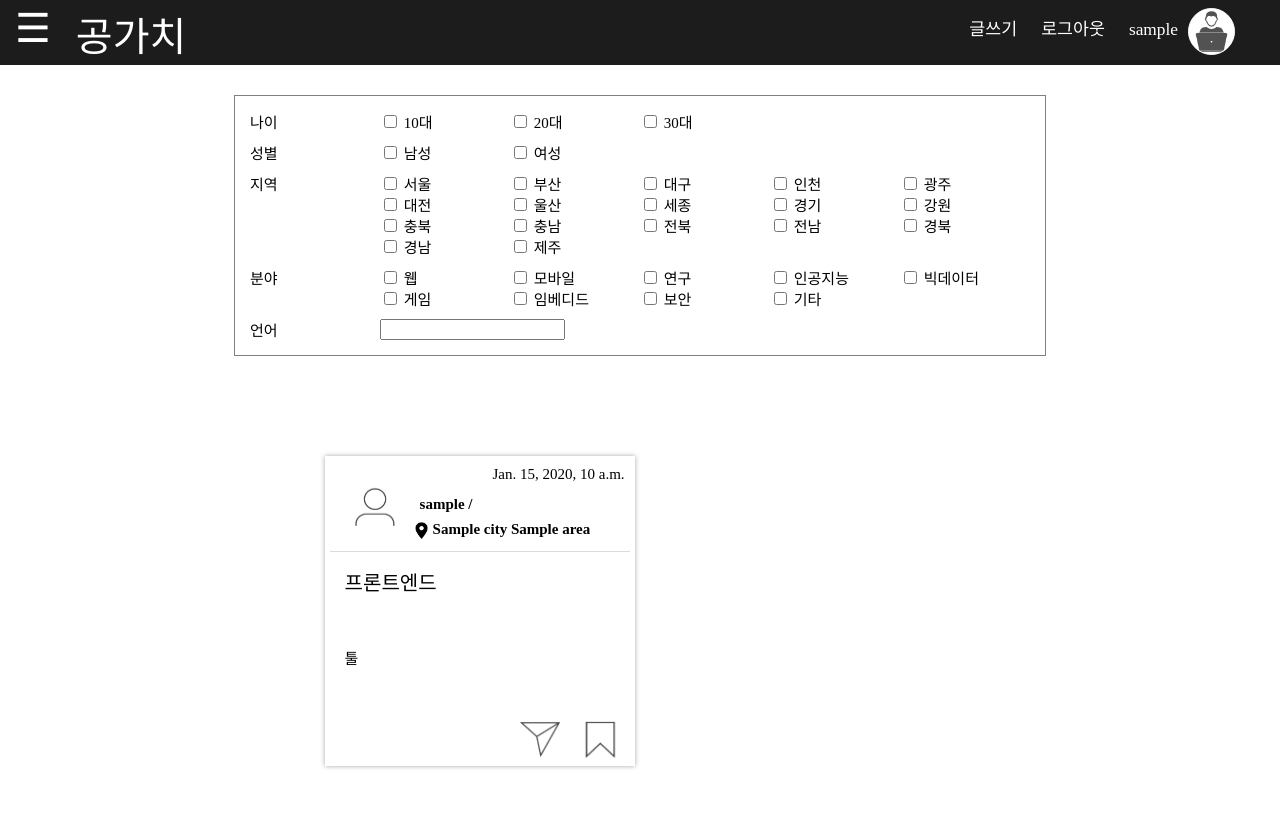
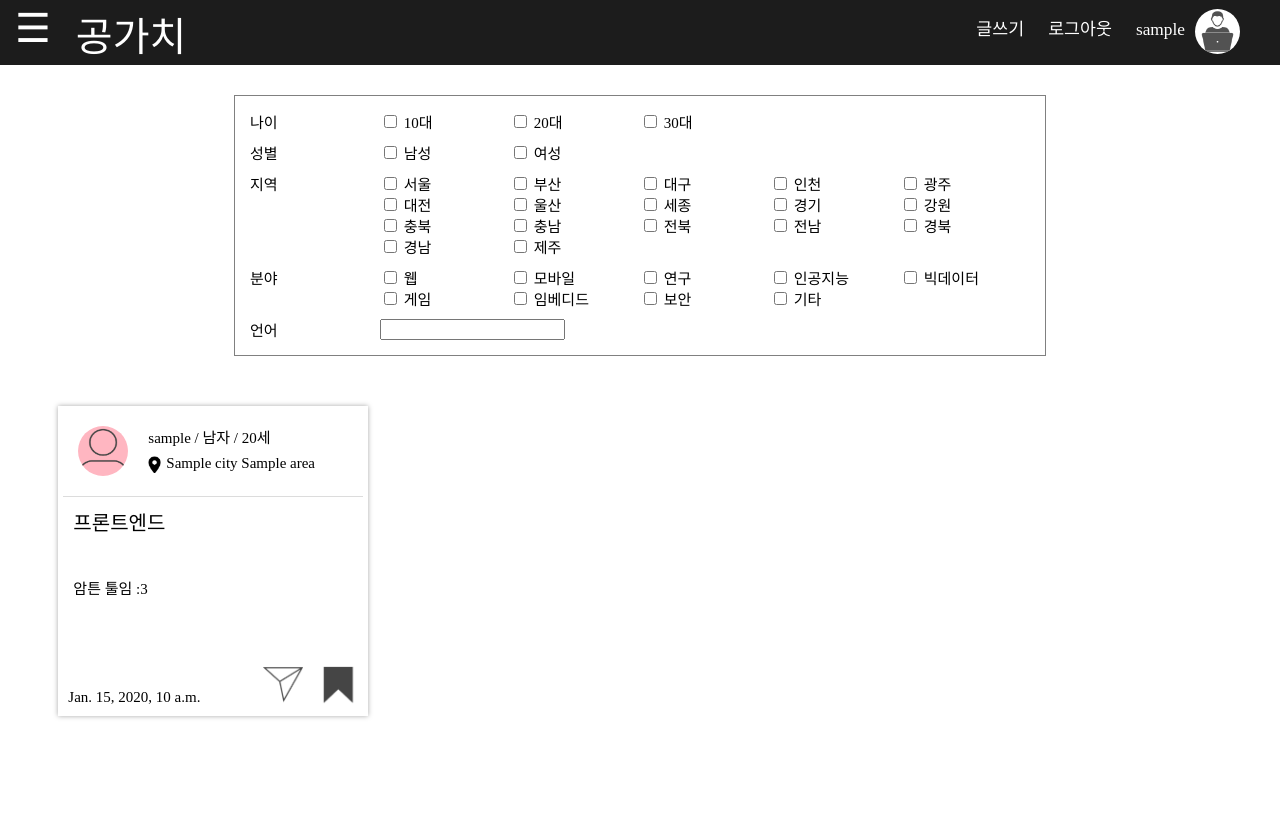
Before and after one commit to zeeyon/CompeteValue, a Django app: page /1 in a window 1280 px wide. After the commit the page ends 719 px from the top, so only its background shows below. Run offline with Django 3.2, Linux system fonts and the light colour scheme; a user stored in the database is signed in; tables that the repository leaves empty hold one stand-in row (values such as "Sample post"); some libraries are stand-ins or nearby versions; some web fonts are replaced.

Commit message:
스크랩 버튼을 토글 형식으로 수정
스크랩 버튼을 토글 형식으로 수정

```diff
--- a/likecompetition/likecompetition/static/base.css
+++ b/likecompetition/likecompetition/static/base.css
@@ -9,10 +9,11 @@ table, caption, tbody, tfoot, thead, tr, th, td,
 article, aside, canvas, details, figcaption, figure,
 footer, header, hgroup, menu, nav, section, summary,
 time, mark, audio, video {
+	padding:0;
 	margin:0;
-	padding:0;
 	border:0;
 	outline:0;
+	color:black;
 	font-size:100%;
 	vertical-align:baseline;
 	text-decoration:none;
@@ -36,64 +37,107 @@ time, mark, audio, video {
 }
 
 /**
-* 헤더
+* header
 */
 header{
+	display:flex;
 	position:fixed;
-	top:0px;
+	top:0;
+	z-index:90;
+	box-sizing:border-box;
 	width:100%;
-	height:55px;
-	padding:5px 15px;
+	height:65px;
+	padding:5px 30px 5px 15px;
 	background-color:#1C1C1C;
-	font-family:'TmoneyRoundWindExtraBold';
-	vertical-align:middle;
 }
-.hamburger-button{
-	float:left;
+header *{
+	font-family:'IBMPlexSansKR-Light';
+	color:white;
+}
+header .hamburger-button{
 	font-size:30pt;
-	color:white;
 	cursor:pointer;
 }
-.header-logo{
-	float:left;
-}
-.header-logo a{
-	padding:0px 25px;
+header .header-logo a{
+	padding:0 25px;
+	font-family:'TmoneyRoundWindExtraBold';
 	font-size:30pt;
-	color:white;
 }
 
 /**
-* 헤더 메뉴
+* main-menu
 */
-#header-menu{
-	float:right;
-	margin-right:50px;
+#main-menu{
+	margin-left:auto;
 }
-#header-menu ul{
+#main-menu>ul{
 	list-style:none;
 }
-#header-menu li{
+#main-menu>ul>li{
 	display:inline;
-	padding:0px 10px;
+	padding:0 10px;
 	line-height:50px;
-	cursor:pointer;
 }
-#header-menu>ul>li>a{
-    font-family:'IBMPlexSansKR-Light';
+#main-menu>ul>li>a{
 	font-size:13pt;
-	color:white;
 }
-#header-menu>ul>li>a:hover, #header-menu>ul>li>a:active{
+/*
+#main-menu ul li a:hover, #main-menu ul li a:active{
 	text-decoration:underline;
+}
+*/
+#main-menu .profile .user-image{
+	width:45px;
+	height:45px;
+    margin-left:10px;
+	border-radius:25px;
+	background-color:white;
+	vertical-align:middle;
 }
 
 /**
-* 사이드바
+* user-menu
+*/
+#user-menu{
+	position:absolute;
+	top:85px;
+	right:30px;
+	border-radius:0 0 7px 7px;
+	opacity:0;
+	visibility:hidden;
+	transition:all 0.3s ease;
+}
+#main-menu .profile:hover #user-menu{
+	top:65px;
+	opacity:1;
+	visibility:visible;
+}
+#user-menu>ul{
+	list-style:none;
+}
+#user-menu>ul>li>a{
+	display:block;
+	width:100px;
+	padding:10px 15px;
+	background-color:rgb(238, 238, 238);
+	font-size:15px;
+	color:black;
+	line-height:30px;
+	text-align:center;
+	transition:all 0.3s ease;
+}
+#user-menu>ul>li>a:hover{
+	background-color:rgb(221, 221, 221);
+	font-size:18px;
+}
+
+/**
+* side-bar
 */
 #side-bar{
 	position:fixed;
-	top:0px;
+	z-index:100;
+	top:0;
 	left:-300px;
 	width:280px;
 	height:100%;
@@ -104,7 +148,7 @@ header{
 	transition:left 0.5s;
 }
 #side-bar.open{
-	left:0px;
+	left:0;
 }
 #side-bar>ul>li{
 	padding-left:10px;
@@ -129,74 +173,6 @@ header{
 * 본문
 */
 #content{
-	display:table;
 	padding-top:30px;
 	margin:0 auto;
 }
-.content-main{
-	font-family:'Nanum Gothic', sans-serif;
-	font-size:15pt;
-}
-.content-main>.content-main-title{
-	font-size:180%;
-}
-/*
-@media (max-width:960px){
-	.content-main{
-		padding:0px 10px;
-	}
-}
-*/
-
-#user_image{
-	width:45px;
-	height:45px;
-    margin-left:10px;
-	background-color:white;
-	border:1px solid white;
-	border-radius:25px;
-	vertical-align:middle;
-}
-
-/**
-*  dropdown
-*/
-.user_dropdown{
-	position:absolute;
-	right:50px;
-	top:65px;
-	visibility:hidden;
-	color:black;
-	transition:all 0.3s ease;
-	border-radius:0px 0px 7px 7px;
-	transform:translateY(10px);
-	cursor:default;
-	font-family:'IBMPlexSansKR-Light';
-}
-
-.header_user:hover .user_dropdown{
-	visibility:visible;
-	transform:translateY(0px);
-}
-
-.user_dropdown li{
-	padding:0px !important;
-}
-
-.user_dropdown li a{
-	display:block;
-	text-decoration:none;
-	font-size:15px;
-	padding:10px 15px;
-	width: 100px;
-	transition:all 0.3s ease;
-	color:black;
-	background-color:rgb(238, 238, 238);
-	line-height:30px;
-	text-align:center;
-}
-
-.user_dropdown li a:hover{
-	font-size:18px;
-	background-color:rgb(221, 221, 221);
-}
--- a/likecompetition/likecompetition/static/base.js
+++ b/likecompetition/likecompetition/static/base.js
@@ -2,3 +2,6 @@ function toggleMenu(){
 	var sideBar=$("#side-bar");
 	sideBar.toggleClass('open');
 }
+
+axios.defaults.xsrfCookieName = 'csrftoken';
+axios.defaults.xsrfHeaderName = 'X-CSRFToken';
--- a/likecompetition/likecompetition/templates/base.html
+++ b/likecompetition/likecompetition/templates/base.html
@@ -12,19 +12,20 @@
 </head>
 <body>
 	<script src="https://cdn.jsdelivr.net/npm/vue/dist/vue.js"></script>
+	<script src="https://cdn.jsdelivr.net/npm/axios/dist/axios.min.js"></script>
 	<script src="https://code.jquery.com/jquery-3.5.1.min.js"></script>
 	<section id="wrap">
 		<header>
 			<div class="hamburger-button" onclick="toggleMenu()">☰</div>
 			<div class="header-logo"><a href="/">공가치</a></div>
-			<nav id="header-menu">
+			<nav id="main-menu">
 				<ul>
 					<li><a href="{% url 'post_create' %}">글쓰기</a></li>
 					{% if user.is_authenticated %}
 					<li><a href="{% url 'logout' %}">로그아웃</a></li>
-					<li class="header_user">
-						<a>{{ user.nickname }}<img id="user_image" src="{% static 'images/header_user_image.png' %}"></a>
-						<div class="user_dropdown">
+					<li class="profile">
+						<a href="#">{{ user.nickname }}<img class="user-image" src="{% static 'images/header_user_image.png' %}"></a>
+						<div id="user-menu">
 							<ul>
 								<li><a href="{% url 'mypage' %}">내 정보</a></li>
 								<li><a href="#">쪽지</a></li>
@@ -62,7 +63,7 @@
 			</section>
 		</div>
 	</section>
+	<script src="{% static 'base.js' %}"></script>
 	{% block end %}{% endblock %}
-	<script src="{% static 'base.js' %}"></script>
 </body>
 </html>
--- a/likecompetition/likecompetition/views.py
+++ b/likecompetition/likecompetition/views.py
@@ -1,25 +1,16 @@
 from django.shortcuts import redirect, render
 from django.views.generic.base import View
 from django.core.paginator import Paginator
-from posts.models import Post
+from posts.models import Post, Scrap
 
-class BaseView(View):
-    def dispatch(self, request, *args, **kwargs):
-        if request.method == 'GET':
-            handler = getattr(self, request.method.lower(), self.http_method_not_allowed)
-        elif request.method == 'POST':
-            method = request.POST.get('_method', 'POST')
-            handler = getattr(self, method.lower(), self.http_method_not_allowed)
-        else:
-            handler = self.http_method_not_allowed
-        return handler(request, *args, **kwargs)
-
-class IndexView(BaseView):
+class IndexView(View):
     def get(self, request, *args, **kwargs):
         page = self.kwargs.get('page')
         if page == None:
             return redirect('index_page', page=1)
         posts = Post.objects.all().order_by('-id')
-        paginator = Paginator(posts, 30)
+        paginator = Paginator(posts, 20)
         posts = paginator.get_page(page)
+        for post in posts:
+            post.scrapped = 'true' if request.user.is_authenticated and Scrap.objects.filter(user=request.user, post=post).exists() else 'false'
         return render(request, 'index.html', {'posts': posts})
--- a/likecompetition/posts/static/index.css
+++ b/likecompetition/posts/static/index.css
@@ -5,14 +5,14 @@
 	display:table;
 	min-width:800px;
 	max-width:800px;
-	padding:5px 5px;
+	padding:5px;
+    margin:0 auto;
 	border:1px solid gray;
 	font-family:'IBMPlexSansKR-Light';
 	font-size:15px;
 }
 #filter-box .filter{
 	display:table;
-	width:100%;
 	margin:10px 10px;
 }
 #filter-box .filter .filter-name, #filter-box .filter .filter-options{
@@ -26,6 +26,10 @@
 	float:left;
 	width:130px;
 }
+
+/**
+* check-list
+*/
 #check-list ul{
 	list-style:none;
 }
@@ -49,138 +53,119 @@
 	font-size:20px;
 	cursor:pointer;
 }
+
 /**
 * posts
 */
 #posts{
-	margin-top:100px;
-	font-family:'IBMPlexSansKR-Light';
-	width: 90%;
-	margin-left: auto;
-	margin-right: auto;
-	clear: both;
+    display:flex;
+    flex-wrap:wrap;
+    justify-content:space-around;
+    overflow:auto;
+    margin-top:25px;
+    font-family:'IBMPlexSansKR-Light';
 }
-
-#post_card{
+#posts .post-card{
+    position:relative;
+	width:300px;
+	height:300px;
+	padding:5px;
+    margin:25px;
 	box-shadow:0px 0px 5px darkgray;
-	width: 300px;
-	height: 300px;
-	padding: 5px;
-	position: relative;
-	float: left;
-	margin-left: 50px;
-	margin-bottom: 50px;
-	z-index: 10;
 }
-
-#post_card:hover{
+#posts .post-card:hover{
 	box-shadow:0px 0px 5px gray;
 }
-
-#post_card ul{
-	list-style: none;
-	border-bottom: 1px solid gainsboro;
+#posts .post-card .profile{
+    display:flex;
+    align-items:center;
+    width:100%;
+    padding-bottom:5px;
+    border-bottom:1px solid gainsboro;
+    font-size:15px;
 }
-
-#post_card ul li:nth-child(2), #post_card ul li:nth-child(3), #post_card ul li:nth-child(4){
-	font-size: 15px;
-	position: absolute;
+#posts .post-card .profile-image-box{
+    font-size:0;
 }
-
-#post_card ul li:nth-child(1) div{
-	border-radius: 30px;
-	width: 40px;
-	height: 40px;
-	padding: 10px;
-	margin: 15px;
+#posts .post-card .profile-image{
+    width:50px;
+    height:50px;
+    margin:15px;
+    border-radius:25px;
+    background-color:lightpink;
 }
-
-#post_card ul li:nth-child(1) img{
-	width: 40px;
-	height: 40px;
+#posts .post-card .user-info-box{
+    margin-left:5px;
+    line-height:25px;
 }
-
-#post_card ul li:nth-child(2){
-	top: 40px;
-	left: 95px;
-	font-weight: 700;
+#posts .post-card .user-info-box .location::before{
+    content:'';
+    display:inline-block;
+    width:13px;
+    height:17px;
+    margin-right:5px;
+    background:url(./images/post_card_location.png);
+    background-size:100%;
+    vertical-align:middle;
 }
-
-#post_card ul li:nth-child(3){
-	top: 10px;
-	right: 10px;
+#posts .post-card .field, #posts .post-card .tool{
+    height:50px;
+    padding:10px;
 }
-
-#post_card ul li:nth-child(4){
-	font-weight: 700;
-	top: 65px;
-	left: 90px;
+#posts .post-card .field{
+    font-family:'TmoneyRoundWindExtraBold';
+    font-size:20px;
 }
-
-#post_card ul li:nth-child(4) img{
-	vertical-align: middle;
-	padding-right: 5px;
-	z-index: -1;
+#posts .post-card .tool{
+    font-size:15px;
 }
-
-#post_card_field{
-	padding: 15px;
-	overflow: hidden;
-	font-size: 20px;
-	height: 50px;
-	width:280px;
-	font-family: 'TmoneyRoundWindExtraBold';
+#posts .post-card .date{
+    position:absolute;
+    left:10px;
+    bottom:10px;
+    font-size:15px;
 }
-
-#post_card_tool{
-	padding: 15px;
-	overflow: hidden;
-	font-size: 15px;
-	width:280px;
-	height:50px;
+#posts .post-card .icon{
+	position:absolute;
+    right:10px;
+	bottom:10px;
+    font-size:0;
 }
-
-#post_card_icon{
-	position: absolute;
-	bottom: 0px;
-	right: 0px;
-	padding-left: 5px;
-	z-index: -1;
+#posts .post-card .icon a{
+    display:inline-block;
+    z-index:10;
+    width:40px;
+    height:40px;
+    margin-left:15px;
 }
-
-#post_card_icon img{
-	width: 40px;
-	height: 40px;
+#posts .post-card .icon .message{
+    background:url(./images/post_card_message.png);
+    background-size:100%;
 }
-
-#post_card_icon a{
-	padding-right: 15px;
-	cursor: pointer;
-	width: 40px;
-	height: 40px;
-	display: inline-block;
-	z-index: 20;
+#posts .post-card .icon .scrap{
+    background:url(./images/post_card_scrap.png);
+    background-size:100%;
 }
-
-#post_card_icon img:hover{
-	width: 42px;
-	height: 42px;
+#posts .post-card .icon .scrap.scrapped{
+    background:url(./images/post_card_scrapped.png);
+    background-size:100%;
+}
+#posts .post-card.filling-empty-space{
+    height:0;
+    padding:0 5px;
+    margin:0 25px;
 }
 
 /**
 *  post page
 */
-
 #post_page{
-	clear: both;
-	font-family: 'TmoneyRoundWindExtraBold';
-	text-align: center;
-	margin: 20px;
-	font-size: 25px;
+	margin:20px;
+    font-family:'TmoneyRoundWindExtraBold';
+	font-size:25px;
+    text-align:center;
 }
-
 #post_page a{
-	text-decoration: none;
+    padding-left:30px;
 	color:black;
-	padding-left: 30px;
 }
--- a/likecompetition/posts/static/index.js
+++ b/likecompetition/posts/static/index.js
@@ -51,3 +51,38 @@ var filter_box = new Vue({
 		}
 	}
 })
+
+var scrap = {
+	delimiters: ['[[', ']]'],
+	template: '<a class="scrap" v-bind:class="{ scrapped: this.isScrapped }" href="#" v-on:click="toggle_scrap()"></a>',
+	props: {
+		url: String,
+		initialScrapped: Boolean
+	},
+	data: function() {
+		return {
+			isScrapped: this.initialScrapped
+		}
+	},
+	methods: {
+		toggle_scrap: function() {
+			var method = this.isScrapped ? 'delete' : 'post';
+			this.isScrapped = !this.isScrapped;
+			axios({
+				method: method,
+				url: comp.url
+			})
+			.catch(function(error) {
+				console.log(error);
+			})
+		}
+	}
+}
+
+var posts = new Vue({
+	delimiters: ['[[', ']]'],
+	el: '#posts',
+	components: {
+		'scrap': scrap
+	}
+})
--- a/likecompetition/posts/templates/index.html
+++ b/likecompetition/posts/templates/index.html
@@ -30,52 +30,42 @@
     </div>
 </div>
 
-<div id="posts">
+<div id="posts" v-cloak>
     {% for post in posts %}
-        <div id="post_card">
-            <a style="text-decoration:none !important; color:black !important; " href="{% url 'post_detail' post.id %}">
-                <ul>
-                    <li>
-                        <div id="post_card_user"><img src="{% static '/images/post_card_user.png' %}"></div>
-                    </li>
-                    <li>
-                        {{ post.user }} / {{ post.gender }}
-                    </li>
-                    <li>
-                        {{ post.date }}
-                    </li>
-                    <li>
-                        <img src="{% static '/images/post_card_location.png' %}" style="width: 13px; height: 17px;">{{ post.city }} {{ post.area }}
-                    </li>
-                </ul>
-                <div id="post_card_field">
-                    {{ post.field }}
+    <div class="post-card">
+        <a href="{% url 'post_detail' post.id %}">
+            <div class="profile">
+                <div class="profile-image-box"><img class="profile-image" src="{% static '/images/post_card_user.png' %}"></div>
+                <div class="user-info-box">
+                    <span class="user-info">{{ post.user }} / 남자 / 20세</span><br>
+                    <span class="location">{{ post.city }} {{ post.area }}</span>
                 </div>
-                <div id="post_card_tool">
-                    툴
-                </div>
-            </a>
-
-            <div id="post_card_icon">
-                <a href="#" onclick=""><img src="{% static '/images/post_card_message.png' %}"></a>
-                <form class="inline_form" action="{% url 'scrap_detail' post.id %}" method="post">
-                    {% csrf_token %}
-                    <a href="#" onclick="parentNode.submit();"><img src="{% static '/images/post_card_scrap.png' %}"></a>
-                </form>
             </div>
+        </a>
+        <a href="{% url 'post_detail' post.id %}">
+            <div class="field">{{ post.field }}</div>
+            <div class="tool">암튼 툴임 :3</div>
+        </a>
+        <span class="date">{{ post.date }}</span>
+        <div class="icon">
+            <a class="message" href="#" onclick=""></a>
+            <scrap url="{% url 'scrap_detail' post.id %}" v-bind:initial-scrapped="{{ post.scrapped }}"></scrap>
         </div>
+    </div>
     {% endfor %}
+    <div class="post-card filling-empty-space"></div>
+    <div class="post-card filling-empty-space"></div>
+    <div class="post-card filling-empty-space"></div>
 </div>
 
 <div id="post_page">
     {% if posts.has_previous %}
-        <a href="{% url 'index_page' posts.previous_page_number %}">&#60;Prev</a>
+    <a href="{% url 'index_page' posts.previous_page_number %}">&#60;Prev</a>
     {% endif %}
     {% if posts.has_next %}
-        <a href="{% url 'index_page' posts.next_page_number %}">Next&#62;</a>
+    <a href="{% url 'index_page' posts.next_page_number %}">Next&#62;</a>
     {% endif %}
 </div>
-
 {% endblock %}
 
 {% block end %}<script src="{% static 'index.js' %}"></script>{% endblock %}
```
Also changed, not shown: likecompetition/posts/views.py (+9 -20 lines), likecompetition/likecompetition/settings.py (line endings or trailing spaces), likecompetition/posts/static/images/post_card_scrapped.png (added).
